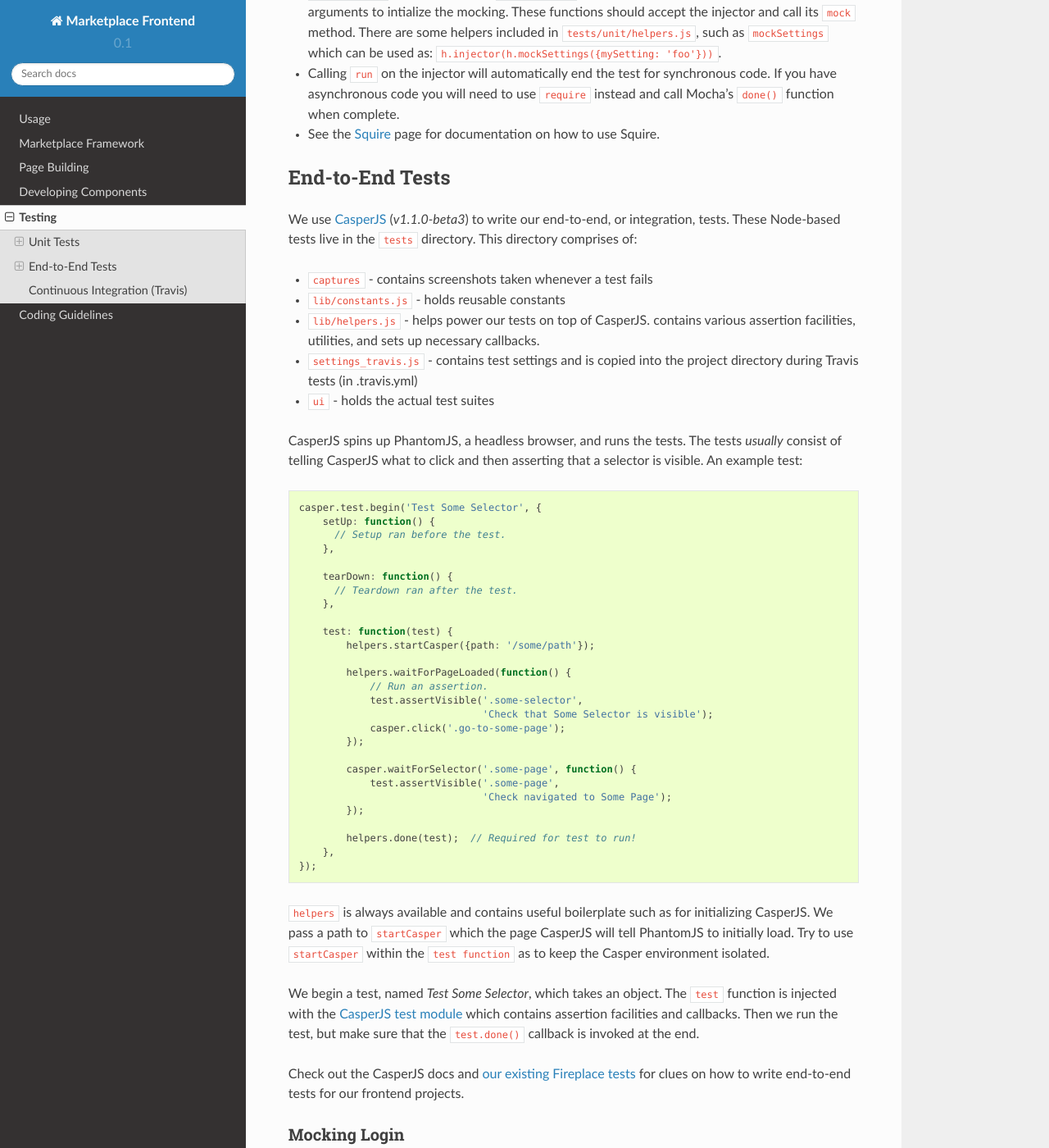
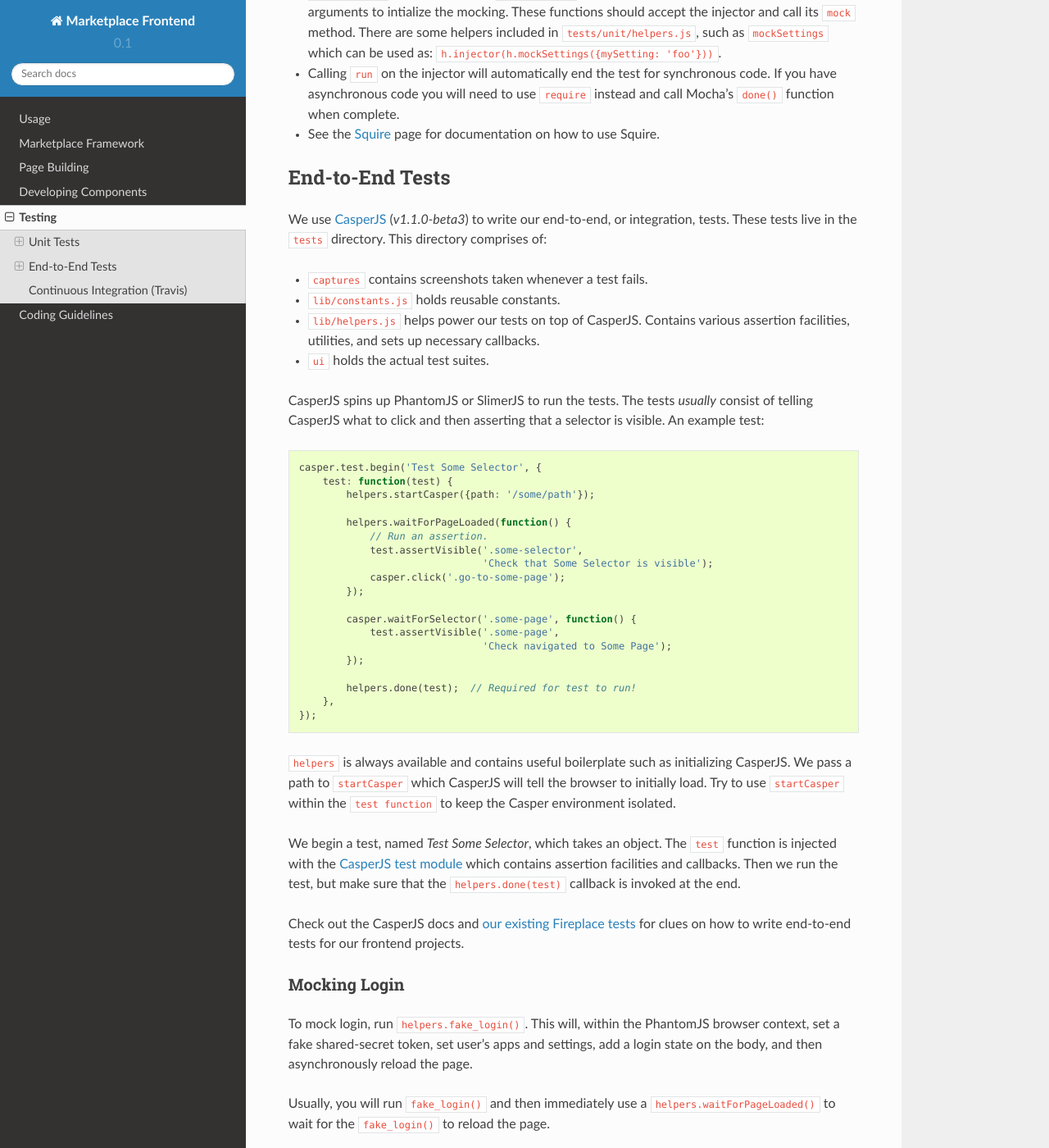
Before and after one commit to mozilla/marketplace-frontend-docs, a Sphinx documentation site: the page built from docs/topics/testing.rst, in a window 1280 px wide and 1400 px high, scrolled down 1854 px. Shown: the whole window at 82% size. Built offline with Sphinx 7.4.7 and the Read the Docs theme 2.0.0, drawn with Linux system fonts in a browser that asks for light colours; pages that are not in the unit, such as notebooks, are missing from menus.

Commit message:
Update e2e test docs
Remove mention of `setUp` and `tearDown` in casper tests since they aren't really useful.

```diff
--- a/docs/topics/testing.rst
+++ b/docs/topics/testing.rst
@@ -101,32 +101,22 @@ End-to-End Tests
 ~~~~~~~~~~~~~~~~
 
 We use `CasperJS <http://casperjs.readthedocs.org/en/latest/>`_
-(*v1.1.0-beta3*) to write our end-to-end, or integration, tests. These
-Node-based tests live in the ``tests`` directory. This directory comprises of:
+(*v1.1.0-beta3*) to write our end-to-end, or integration, tests. These tests
+live in the ``tests`` directory. This directory comprises of:
 
-- ``captures`` - contains screenshots taken whenever a test fails
-- ``lib/constants.js`` - holds reusable constants
-- ``lib/helpers.js`` - helps power our tests on top of CasperJS. contains
+- ``captures`` contains screenshots taken whenever a test fails.
+- ``lib/constants.js`` holds reusable constants.
+- ``lib/helpers.js`` helps power our tests on top of CasperJS. Contains
   various assertion facilities, utilities, and sets up necessary callbacks.
-- ``settings_travis.js`` - contains test settings and is copied into the
-  project directory during Travis tests (in .travis.yml)
-- ``ui`` - holds the actual test suites
+- ``ui`` holds the actual test suites.
 
-CasperJS spins up PhantomJS, a headless browser, and runs the tests. The tests
-*usually* consist of telling CasperJS what to click and then asserting that a
-selector is visible. An example test:
+CasperJS spins up PhantomJS or SlimerJS to run the tests. The tests *usually*
+consist of telling CasperJS what to click and then asserting that a selector
+is visible. An example test:
 
 .. code-block:: javascript
 
   casper.test.begin('Test Some Selector', {
-      setUp: function() {
-        // Setup ran before the test.
-      },
-
-      tearDown: function() {
-        // Teardown ran after the test.
-      },
-
       test: function(test) {
           helpers.startCasper({path: '/some/path'});
 
@@ -146,16 +136,16 @@ selector is visible. An example test:
       },
   });
 
-``helpers`` is always available and contains useful boilerplate such as for
-initializing CasperJS. We pass a path to ``startCasper`` which the page
-CasperJS will tell PhantomJS to initially load. Try to use ``startCasper``
-within the ``test function`` as to keep the Casper environment isolated.
+``helpers`` is always available and contains useful boilerplate such as
+initializing CasperJS. We pass a path to ``startCasper`` which CasperJS
+will tell the browser to initially load. Try to use ``startCasper``
+within the ``test function`` to keep the Casper environment isolated.
 
 We begin a test, named *Test Some Selector*, which takes an object. The
 ``test`` function is injected with the `CasperJS test module
 <http://docs.casperjs.org/en/latest/modules/tester.html>`_ which contains
 assertion facilities and callbacks. Then we run the test, but make sure that
-the ``test.done()`` callback is invoked at the end.
+the ``helpers.done(test)`` callback is invoked at the end.
 
 Check out the CasperJS docs and `our existing Fireplace tests
 <https://github.com/mozilla/fireplace/tree/master/tests/ui>`_ for clues on how
```
